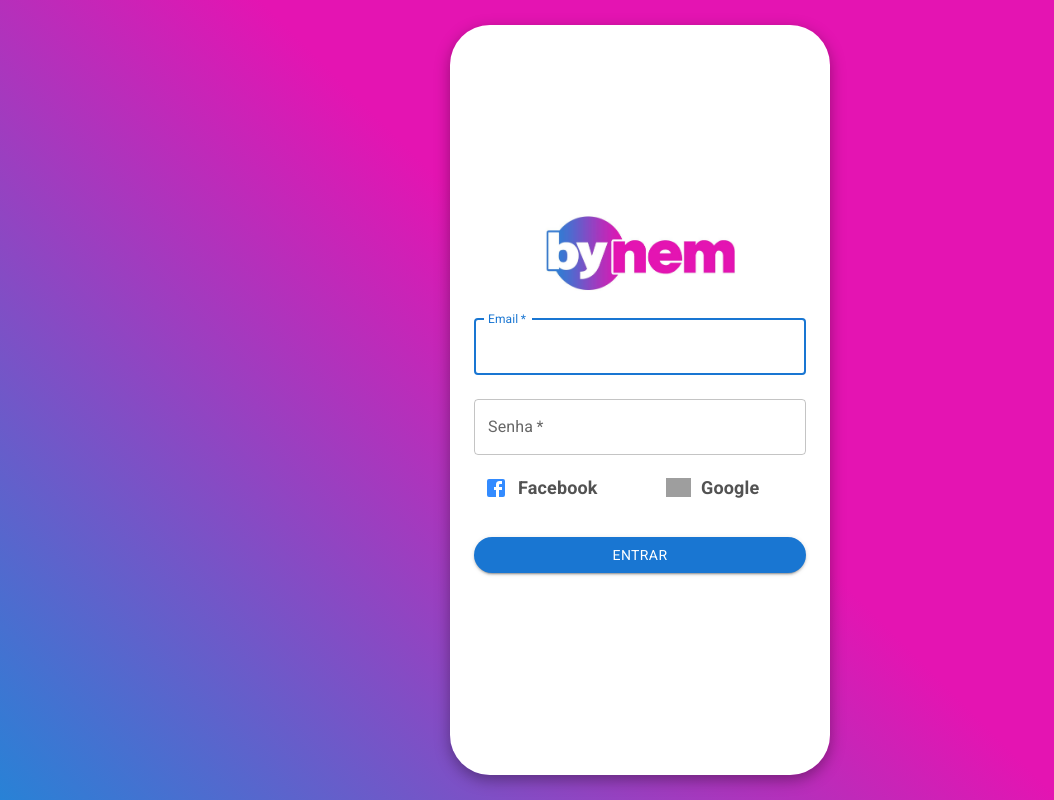
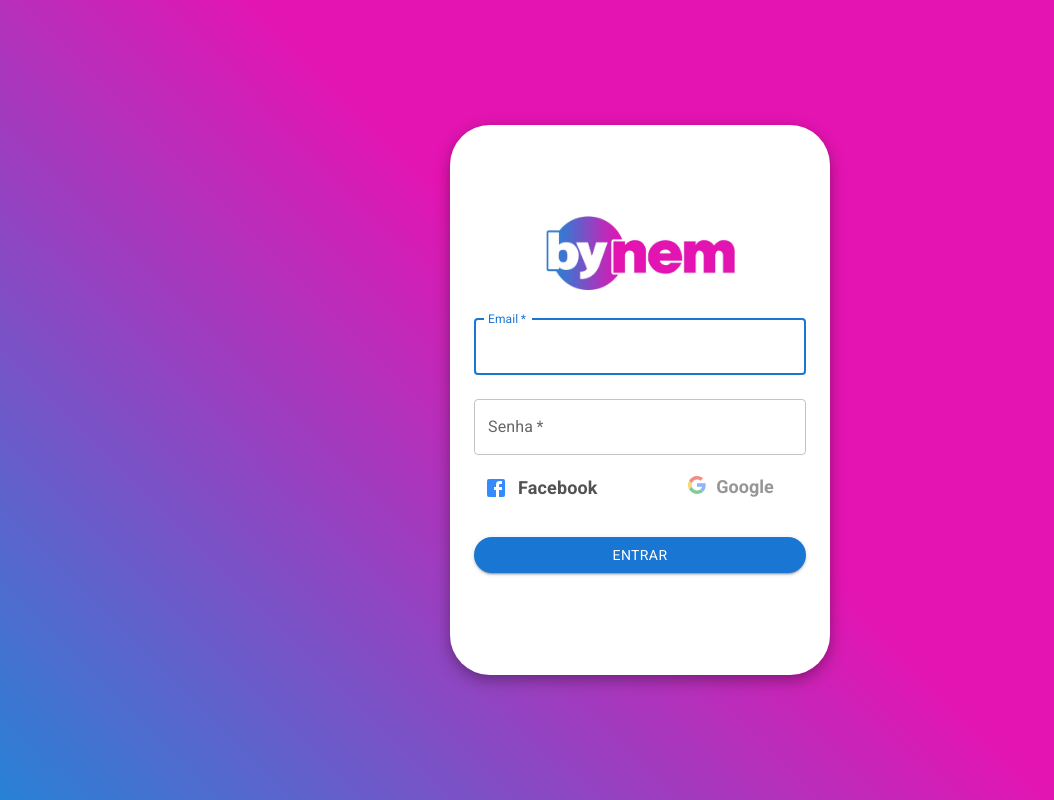
Before and after one commit to Bynem/bynem-app-react, a React (Create React App) app: page /login in a window 1280 px wide. Shown: the whole page, without its empty margins (0-1054 px from the left). Built offline with nearby package versions, Linux system fonts and the light colour scheme; grey boxes are pictures that could not be loaded.

Commit message:
feat/login

```diff
--- /dev/null
+++ b/src/hooks/auth.tsx
@@ -0,0 +1,41 @@
+import { createContext, ReactNode, useContext } from "react";
+
+
+
+interface AuthProviderProps {
+    children: ReactNode
+}
+
+interface User {
+   id: string
+   name: string
+   email: string
+}
+
+interface AuthContextData {
+    user: User
+}
+
+const AuthContext = createContext({} as AuthContextData)
+
+function AuthProvider({children}:  AuthProviderProps){
+    const user = {
+        name: 'micaio valente',
+        id: 'aaa',
+        email: 'micaiovalente@gmail.com'
+
+    }
+    return(
+        <AuthContext.Provider value={{user}}>
+            {children}
+        </AuthContext.Provider>
+    )
+}
+
+function useAuth() {
+    const context = useContext(AuthContext)
+
+    return context
+}
+
+export { AuthProvider, useAuth }
--- a/src/templates/login/index.tsx
+++ b/src/templates/login/index.tsx
@@ -1,4 +1,4 @@
-import React from 'react';
+import React, { useState } from 'react';
 import * as S from './styles'
 import Button from '@mui/material/Button';
 import CssBaseline from '@mui/material/CssBaseline';
@@ -6,10 +6,9 @@
 import Box from '@mui/material/Box';
 import Container from '@mui/material/Container';
 import FacebookIcon from '@mui/icons-material/Facebook';
-import GoogleIcon from '@mui/icons-material/Google'
-import GoogleLogin from 'react-google-login';
-import { Grid } from 'antd';
-import { Link } from 'react-router-dom';
+import { useAuth } from '../../hooks/auth';
+import { GoogleLogin, GoogleLogout } from 'react-google-login';
+
 const handleSubmit = (event: React.FormEvent<HTMLFormElement>) => {
     event.preventDefault();
     const data = new FormData(event.currentTarget);
@@ -20,7 +19,22 @@
     });
 };
 
+const clientId = "1070994023100-9ecvg83b9skmrrhvdc5lod4va6pkmn32.apps.googleusercontent.com";
+
 const Login: React.FC = () => {
+    const { user } = useAuth()
+    console.log('user', user)
+
+    const [showloginButton, setShowloginButton] = useState(true);
+    const onLoginSuccess = (res) => {
+        console.log('Login Success:', res.profileObj);
+        setShowloginButton(false);
+    };
+
+    const onLoginFailure = (res) => {
+        console.log('Login Failed:', res);
+    };
+
     return <S.Container>
         <S.Content>
             <S.ConteinerLeft>
@@ -67,10 +81,14 @@
                                         <FacebookIcon style={{color: '#338BFF'}}/>
                                         <span>Facebook</span>
                                     </S.ContainerGoogle>
-                                    <S.ContainerGoogle>
-                                    <img src="https://img.icons8.com/fluency/48/000000/google-logo.png"/>
-                                        <span>Google</span>
-                                    </S.ContainerGoogle>
+                                    <S.ContainerGoogle2
+                                            clientId={clientId}
+                                            buttonText="Google"
+                                            onSuccess={onLoginSuccess}
+                                            onFailure={onLoginFailure}
+                                            cookiePolicy={'single_host_origin'}
+                                            isSignedIn={true}
+                                        />
                                 </S.ContainerLogin>
 
                                 <Button
--- a/src/templates/login/styles.ts
+++ b/src/templates/login/styles.ts
@@ -1,4 +1,5 @@
 import styled from "styled-components";
+import { GoogleLogin, GoogleLogout } from 'react-google-login';
 
 
 export const Container = styled.div`
@@ -20,7 +21,7 @@
 `
 
 export const ConteinerLeft = styled.div`
-    height: 750px;
+    height: 550px;
     width: 480px;
     background-color: rgba(255,255,255);
     border-top-left-radius: 40px;
@@ -59,8 +60,8 @@
     }
 `
 export const ConteinerRight = styled.div`
-    height: 750px;
-    width: 800px;
+    height: 550px;
+    width: 600px;
     border-top-right-radius: 40px;
     border-bottom-right-radius: 40px;
     padding: 64px;
@@ -136,3 +137,46 @@
         }
     }
 `
+
+export const ContainerGoogle2 = styled(GoogleLogin)`
+    height: 50px !important;
+    width: 150px !important;
+    border-radius: 10px !important;
+    display: flex !important;
+    align-items: center !important;
+    justify-content: center !important;
+    transition: 0.8s !important;
+    padding: 0 10px 0 10px !important;
+    box-shadow: none !important;
+    margin: 0 !important;
+        g{
+            width: 25px!important;
+            margin: 0 !important;
+            height: 25px!important;
+        }
+        svg{
+            margin: 0 !important;
+        }
+        div{
+            margin: 0 !important;
+            padding: 0!important;
+        }
+        &:hover{
+            box-shadow: rgba(0, 0, 0, 0.35) 0px 5px 15px !important;
+
+        }
+        span{
+            margin-left: 10px !important;
+            margin-bottom: 3px !important;
+            font-weight: 600 !important;
+            font-family: 'Roboto', sans-serif;
+            font-size: 18px;
+            color: #525252;
+            padding: 0!important;
+            transition: 0.8s;
+            &:hover{
+                color: #46a6e6;
+                cursor: pointer;
+            }
+        }
+`
```
Also changed, not shown: src/context/AuthContext.tsx (deleted, +0 -175 lines), src/index.tsx (+5 -2 lines).
